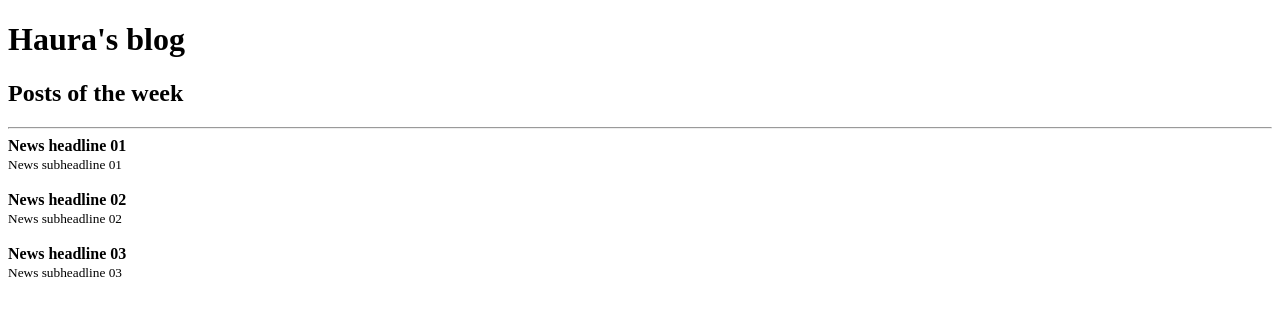
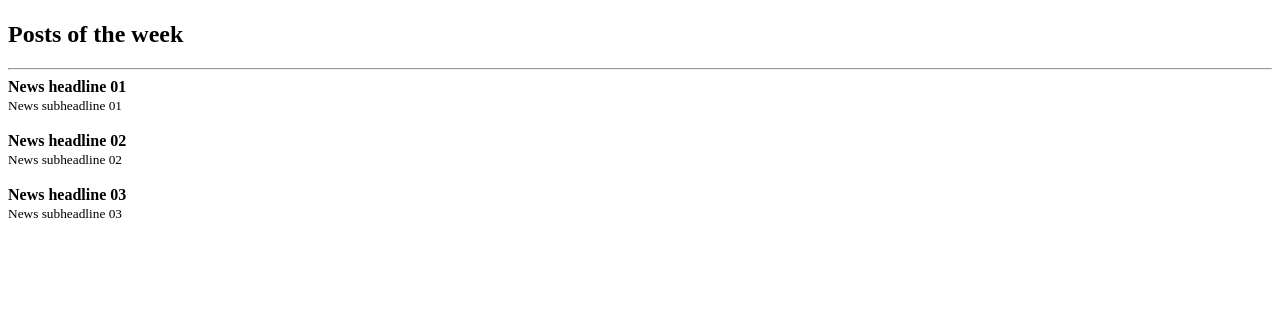
Before and after one commit to afsilvaluiz/JStack, a React app in the folder reactFundamentals/: page / in a window 1280 px wide. Shown: the top 316 px of the page. Built offline with nearby package versions, Linux system fonts and the light colour scheme.

Commit message:
chore: study of prop types

```diff
--- a/reactFundamentals/src/App.js
+++ b/reactFundamentals/src/App.js
@@ -6,25 +6,28 @@ import Header from "./Header";
 function App() {
   return (
     <>
-      <Header title="Haura's blog">
+      <Header>
         <h2>Posts of the week</h2>
       </Header>
 
       <hr />
 
       <Post
+        likes={20}
         post={{
           title:'News headline 01',
           subtitle: 'News subheadline 01',
         }}
       />
       <Post
+        likes={10}
         post={{
           title:'News headline 02',
           subtitle: 'News subheadline 02',
         }}
       />
       <Post
+        likes={50}
         post={{
           title:'News headline 03',
           subtitle: 'News subheadline 03',
```
